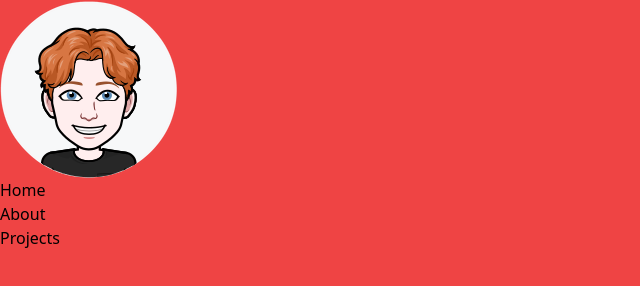
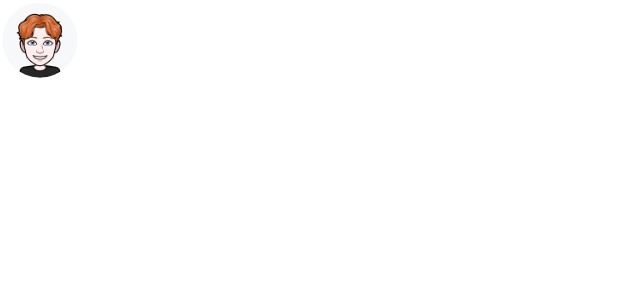
Before and after one commit to joshborseth/portfolio-astro, an Astro site: page / in a window 1280 px wide. Shown: the whole page, without its empty margins (0-640 px from the left). Built offline with nearby package versions, Linux system fonts and the light colour scheme; Astro itself is replaced by a stand-in of ours.

Commit message:
added same colours as movie db to tailwind config

```diff
--- a/src/components/Header.tsx
+++ b/src/components/Header.tsx
@@ -1,15 +1,19 @@
 const Header = () => {
   return (
-    <header className="bg-green-500">
+    <header className="text-secondary">
       <nav>
         <ul>
           <li>
             <a href="#">
-              <img src="/bitmoji.png" alt="Joshua Bitmoji" className="border-2 rounded-full" />
+              <img
+                src="/bitmoji.png"
+                alt="Joshua Bitmoji Avatar"
+                className="border-2 rounded-full w-20"
+              />
             </a>
           </li>
           <li>
-            <a href="">Home</a>
+            <a href="#">Home</a>
           </li>
           <li>
             <a href="">About</a>
--- a/src/layouts/Layout.astro
+++ b/src/layouts/Layout.astro
@@ -4,7 +4,7 @@
     <title>Joshua Borseth | Home</title>
     <meta name="viewport" content="width=device-width, initial-scale=1" />
   </head>
-  <body class="bg-red-500">
+  <body>
     <slot />
   </body>
 </html>
--- a/src/pages/index.astro
+++ b/src/pages/index.astro
@@ -4,7 +4,7 @@ import Header from "../components/Header";
 ---
 
 <Layout>
-  <header class="bg-red-500"><Header /></header>
+  <header><Header /></header>
   <main></main>
   <footer></footer>
 </Layout>
--- a/tailwind.config.cjs
+++ b/tailwind.config.cjs
@@ -1,3 +1,16 @@
 module.exports = {
-  content: ["./src/**/*.astro"],
+  content: ["./src/**/*.astro", "./src/**/*.tsx"],
+  theme: {
+    colors: {
+      primary: "#042940",
+      secondary: "#ffffff",
+      accent: "#0F7C6E",
+      neutral: "#0b594f",
+      "base-100": "#ebebeb",
+      info: "#0F7C6E",
+      success: "#12A14B",
+      warning: "goldenrod",
+      error: "red",
+    },
+  },
 };
```
